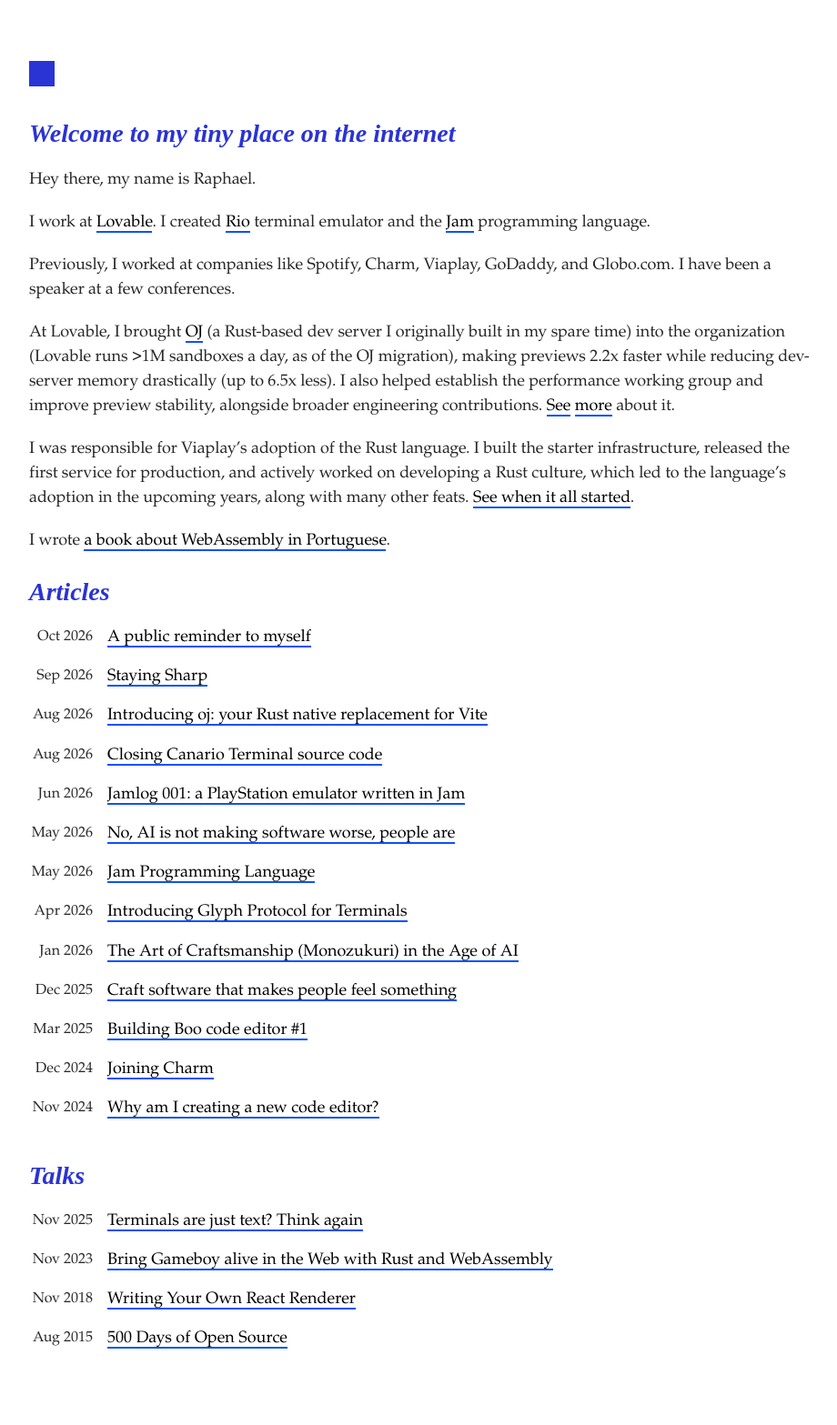
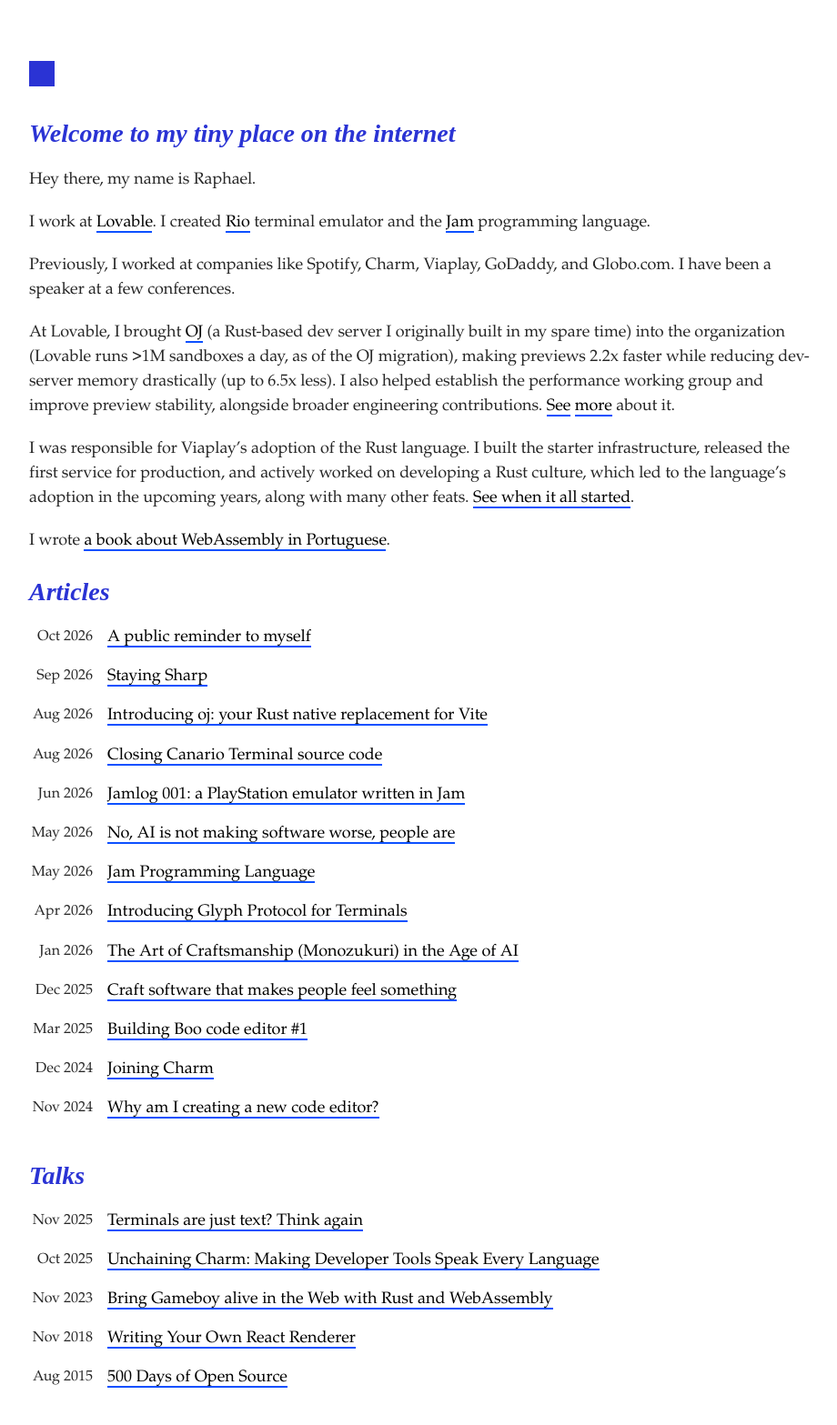
Before and after one commit to raphamorim/raphamorim.github.com, a Jekyll site: the page built from index.md, in a window 1280 px wide. Shown: the whole page at 91% size, without its empty margins (178-1098 px from the left). Built offline with Jekyll 4.4.1, drawn with Linux system fonts in a browser that asks for light colours; before the commit the page ends 1523 px from its top, so only the background shows below that.

Commit message:
add talk

```diff
--- a/index.md
+++ b/index.md
@@ -41,6 +41,10 @@
 		<div class="title"><a href="https://www.youtube.com/watch?v=ntnJ83v2DrU">Terminals are just text? Think again</a></div>
 	</div>
 	<div class="section">
+		<div class="date">Oct 2025</div>
+		<div class="title"><a href="https://www.youtube.com/watch?v=2Io1OzpQ4Q4">Unchaining Charm: Making Developer Tools Speak Every Language</a></div>
+	</div>
+	<div class="section">
 		<div class="date">Nov 2023</div>
 		<div class="title"><a href="https://www.youtube.com/watch?v=wvccOkvpbY0">Bring Gameboy alive in the Web with Rust and WebAssembly</a></div>
 	</div>
```
